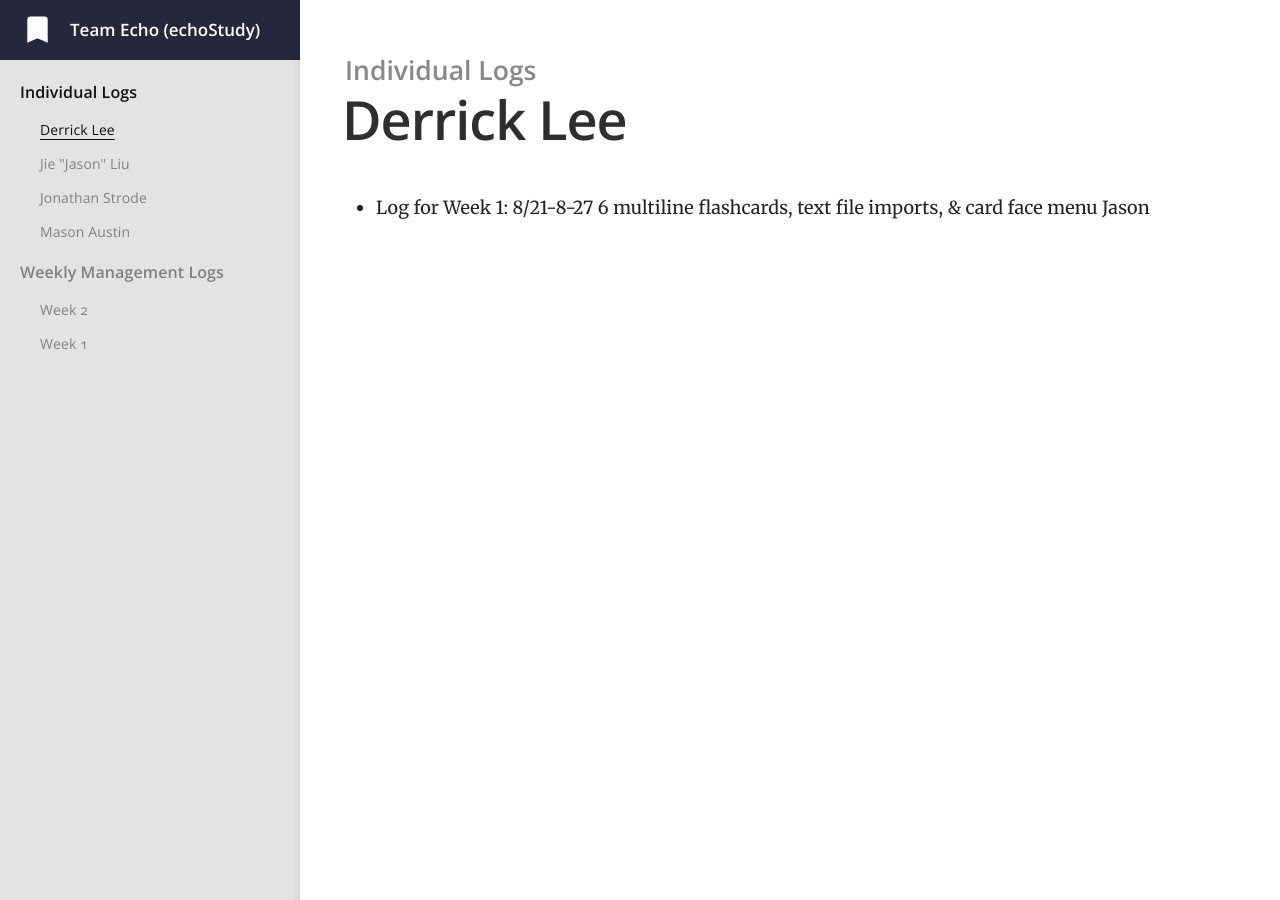
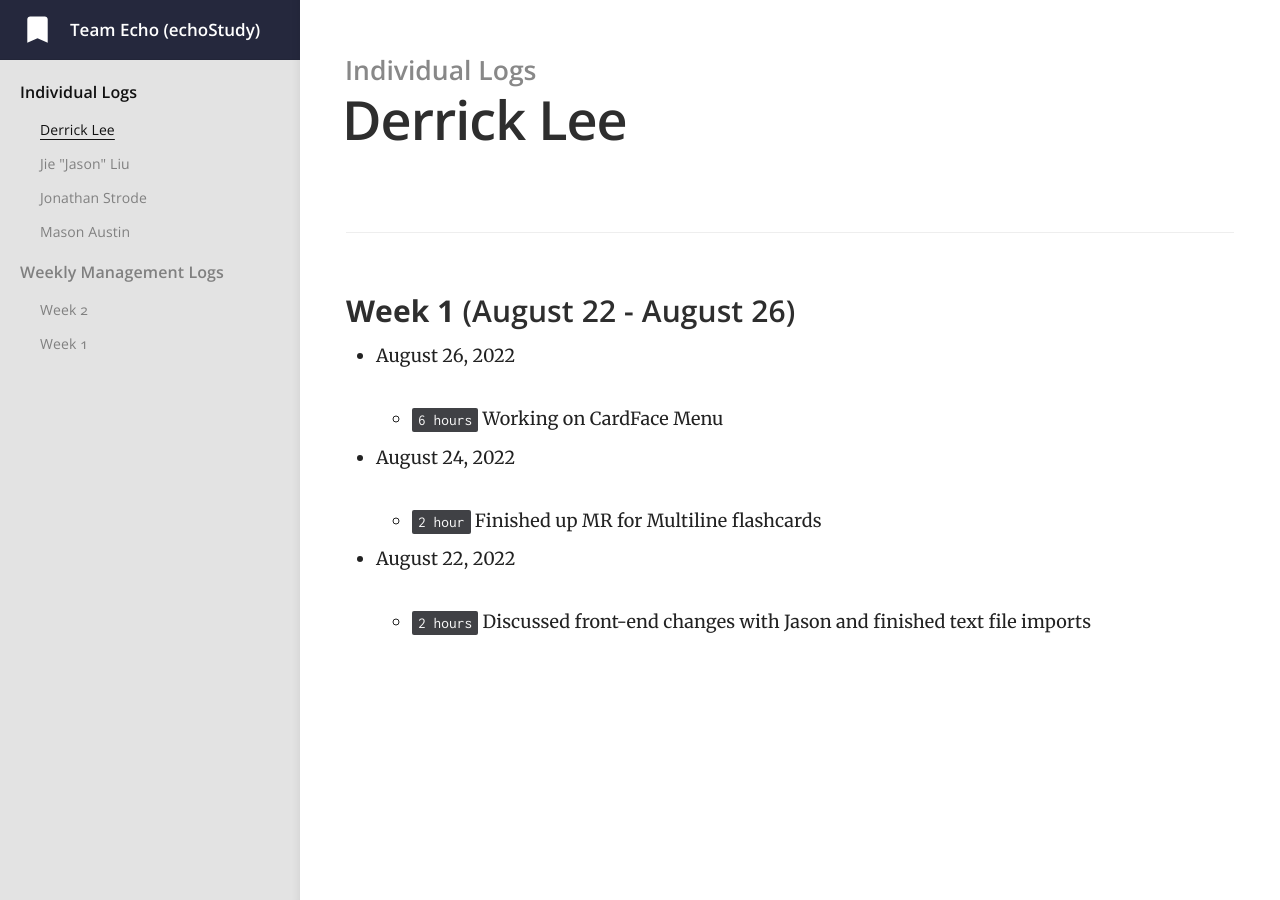
Before and after one commit to jiejasonliu/team-echo-site, a Jekyll site: the page built from _docs/individual-logs/derricklee-logs.md, in a window 1280 px wide. Built offline with Jekyll 4.4.1, drawn with Linux system fonts in a browser that asks for light colours.

Commit message:
fixed derrick's individual logs

```diff
--- a/_docs/individual-logs/derricklee-logs.md
+++ b/_docs/individual-logs/derricklee-logs.md
@@ -4,6 +4,15 @@ category: Individual Logs
 order: 4
 ---
 
-- Log for Week 1: 8/21-8-27
-  6 multiline flashcards, text file imports, & card face menu
-  Jason
+### **Week 1** (August 22 - August 26)
+
+- August 26, 2022
+
+  - `6 hours` Working on CardFace Menu
+
+- August 24, 2022
+
+  - `2 hour` Finished up MR for Multiline flashcards
+
+- August 22, 2022
+  - `2 hours` Discussed front-end changes with Jason and finished text file imports
```
